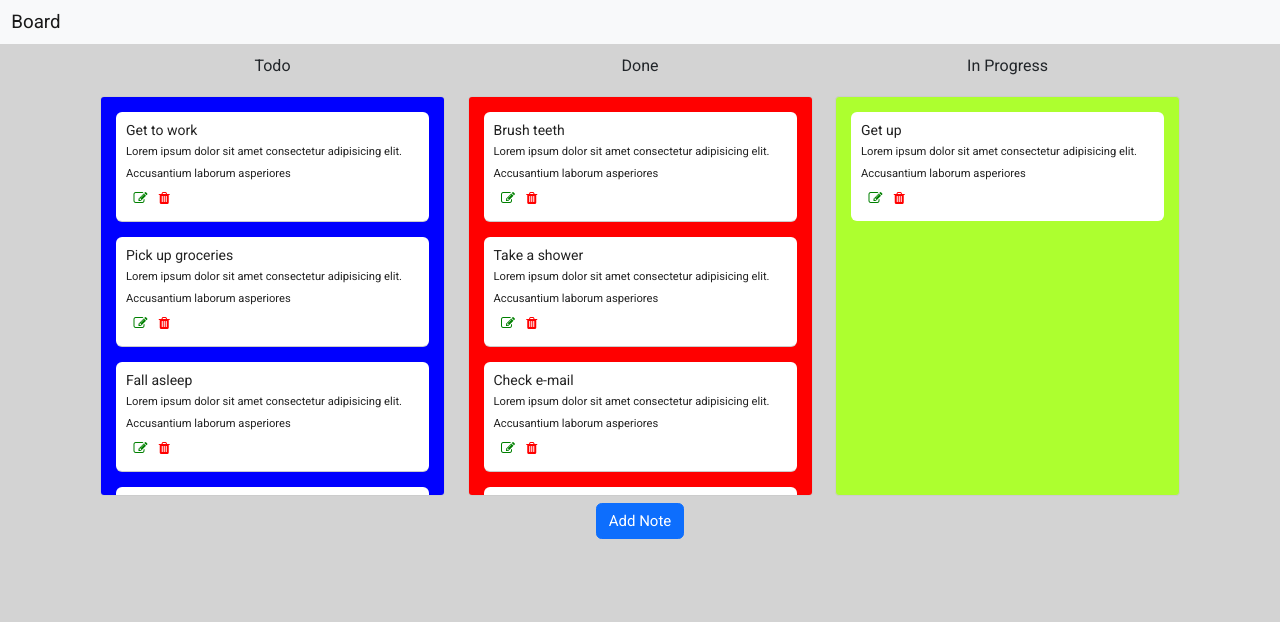
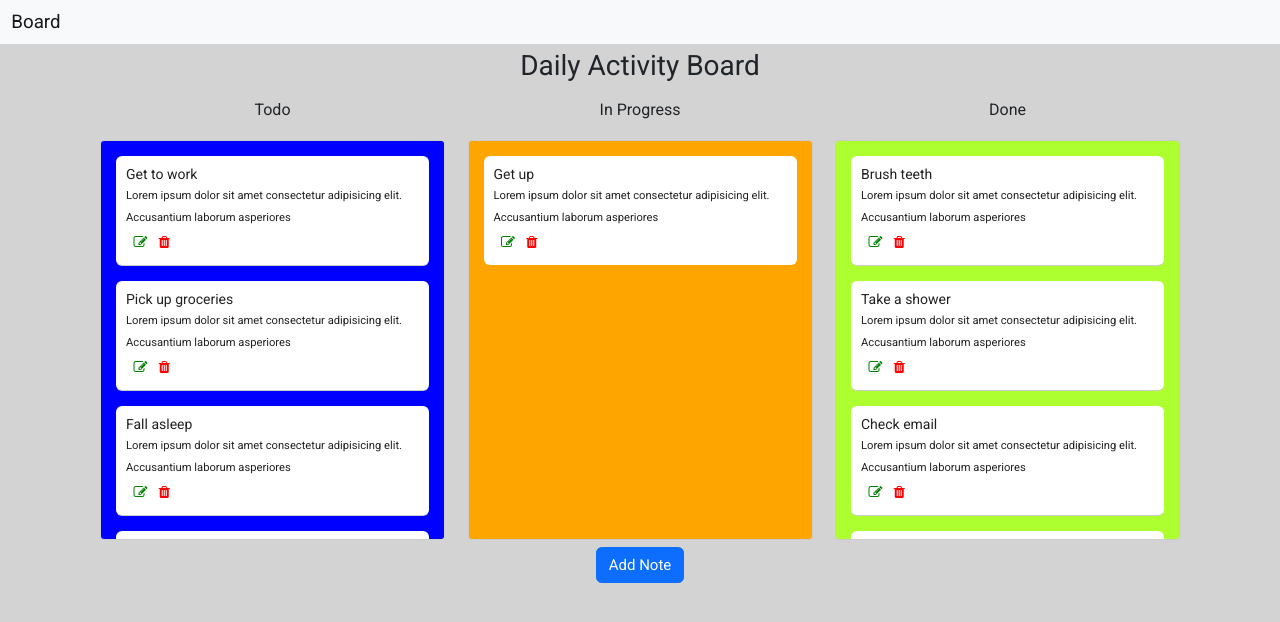
Before and after one commit to sbairagi/kanbaan, an Angular app: page / in a window 1280 px wide. Shown: the top 622 px of the page. Built offline with nearby package versions, Linux system fonts and the light colour scheme.

Commit message:
added styling code

```diff
--- a/src/app/pages/board/board.component.html
+++ b/src/app/pages/board/board.component.html
@@ -6,6 +6,9 @@
 
 <div class="container" cdkDropListGroup>
     <div class="row m-2">
+        <div class="text-center">
+            <h3 style="font-size: 28px;">Daily Activity Board</h3>
+        </div>
         <div class="col-md-4">
             <h3 class="text-center">Todo</h3>
                 <div class="container" class="p-2 m-1" style="background-color: blue; height: 400px;
@@ -29,8 +32,31 @@
                 </div>
         </div>
         <div class="col-md-4">
+            <h3 class="text-center">In Progress</h3>
+
+                    <div class="container" class="p-2 m-1" style="background-color: orange; height: 400px;
+                overflow-y: scroll;"
+                    cdkDropList
+                    #todoList="cdkDropList"
+                    [cdkDropListData]="inprogress"
+                    class="example-list"
+                    (cdkDropListDropped)="drop($event)">
+                    <div class="example-box m-3" *ngFor="let item of inprogress" cdkDrag>
+                        {{item.title}}
+                        <div>
+                            <small>{{item.desc}}</small>
+                        </div>
+                        <span>
+                            <i class="fa fa-edit m-2" style="font-size:48px; font-size:14px; color:green; cursor: pointer;" (click)="editNote(item)"></i>
+                            <i class="fa fa-trash m-1" (click)="deleteTodo(item.id, 'inprogress')" style="color:red; cursor: pointer;" ></i>
+                        </span>
+                    </div>
+                </div>
+        </div>
+        <div class="col-md-4">
+
             <h3 class="text-center">Done</h3>
-                    <div class="container" class="p-2 m-1" style="background-color: red; height: 400px;
+                    <div class="container" class="p-2 m-1" style="background-color: greenyellow; height: 400px;
                 overflow-y: scroll;"
                     cdkDropList
                     #todoList="cdkDropList"
@@ -49,28 +75,6 @@
                     </div>
                 </div>
         </div>
-        <div class="col-md-4">
-            <h3 class="text-center">In Progress</h3>
-
-                    <div class="container" class="p-2 m-1" style="background-color: greenyellow; height: 400px;
-                overflow-y: scroll;"
-                    cdkDropList
-                    #todoList="cdkDropList"
-                    [cdkDropListData]="inprogress"
-                    class="example-list"
-                    (cdkDropListDropped)="drop($event)">
-                    <div class="example-box m-3" *ngFor="let item of inprogress" cdkDrag>
-                        {{item.title}}
-                        <div>
-                            <small>{{item.desc}}</small>
-                        </div>
-                        <span>
-                            <i class="fa fa-edit m-2" style="font-size:48px; font-size:14px; color:green; cursor: pointer;" (click)="editNote(item)"></i>
-                            <i class="fa fa-trash m-1" (click)="deleteTodo(item.id, 'inprogress')" style="color:red; cursor: pointer;" ></i>
-                        </span>
-                    </div>
-                </div>
-        </div>
         <div class="text-center mt-2">
             <button (click)="addNote()" class="btn btn-primary ">Add Note</button>
         </div>
--- a/src/app/pages/board/board.component.ts
+++ b/src/app/pages/board/board.component.ts
@@ -21,7 +21,6 @@ export class BoardComponent implements OnInit {
   constructor(public dialog: MatDialog, public todoServices: TodoService) {
     todoServices.todo.subscribe(data => {
       this.todo = data
-      console.log(data)
     });
     todoServices.done.subscribe(data => {
       this.done = data
--- a/src/app/service/todo.service.ts
+++ b/src/app/service/todo.service.ts
@@ -17,7 +17,7 @@ export class TodoService {
   done: BehaviorSubject<any> = new BehaviorSubject([
     {'id': 5, 'title': "Brush teeth", "desc": "Lorem ipsum dolor sit amet consectetur adipisicing elit. Accusantium laborum asperiores", "status": 'done'},
     {'id': 6, 'title': "Take a shower", "desc": "Lorem ipsum dolor sit amet consectetur adipisicing elit. Accusantium laborum asperiores", "status": 'done'},
-    {'id': 7, 'title': "Check e-mail", "desc": "Lorem ipsum dolor sit amet consectetur adipisicing elit. Accusantium laborum asperiores", "status": 'done'},
+    {'id': 7, 'title': "Check email", "desc": "Lorem ipsum dolor sit amet consectetur adipisicing elit. Accusantium laborum asperiores", "status": 'done'},
     {'id': 8, 'title': "Walk dog", "desc": "Lorem ipsum dolor sit amet consectetur adipisicing elit. Accusantium laborum asperiores", "status": 'done'},
   ]);
 
```
